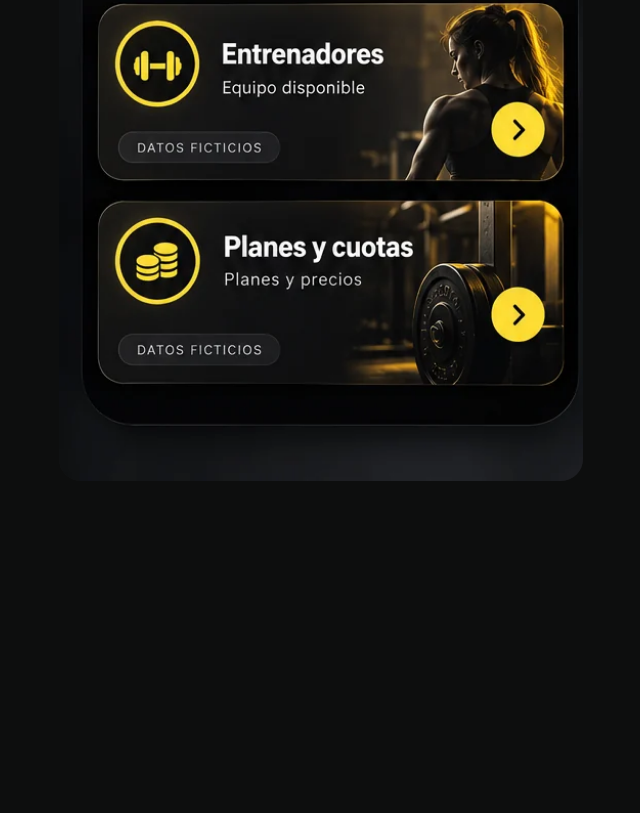
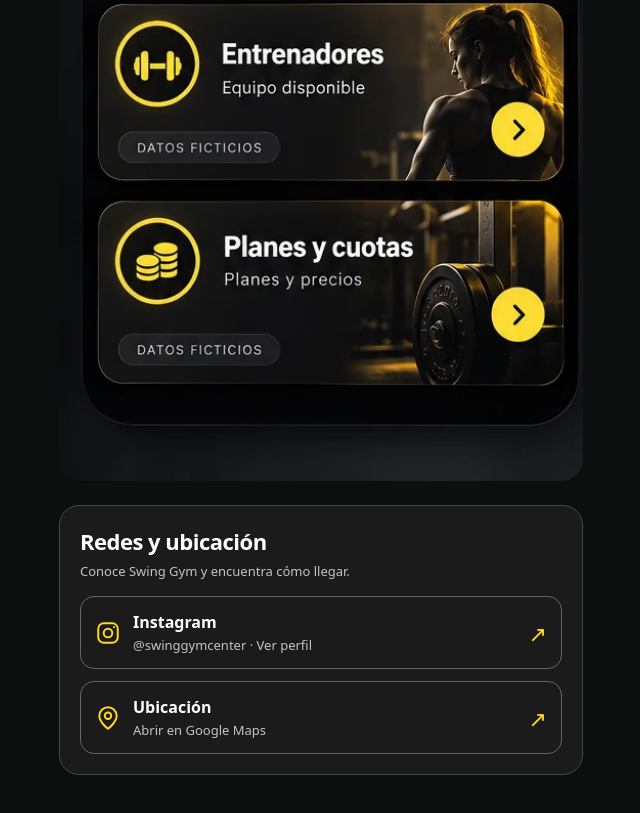
Before and after one commit to rusbelt114-glitch/DEMOS-EMPRESAS, a plain HTML site: page swing-gym-center/index.html in a window 1280 px wide. Shown: the part 1227-2040 px from the top of the page, without its empty margins (319-959 px from the left). Before the commit the page ends 1808 px from the top, so only its background shows below. Drawn offline with Linux system fonts and the light colour scheme.

Commit message:
Add Swing Gym Instagram and Google Maps section

```diff
--- a/swing-gym-center/index.html
+++ b/swing-gym-center/index.html
@@ -22,6 +22,18 @@
 .visual-menu-list button{padding:13px 10px;text-align:left;border:1px solid #505a51;border-radius:10px;background:var(--card);color:var(--ink);font:inherit}
 .visual-menu-list button:focus-visible{outline:3px solid var(--accent)}
 .catalog-link{display:inline-flex;align-items:center;min-height:44px;margin:0 0 8px;color:var(--accent);font-size:13px;text-decoration:none}.catalog-link:hover{text-decoration:underline}.catalog-link:focus-visible{outline:3px solid var(--accent);outline-offset:3px}
+
+.social-section{margin-top:24px;padding:20px;background:var(--card);border:1px solid #494949;border-radius:20px}
+.social-section h2{margin:0 0 6px;font-size:22px;letter-spacing:-.5px}
+.social-section>p{margin:0 0 16px;color:var(--muted);font-size:13px}
+.social-links{display:grid;gap:12px}
+.social-link{display:flex;align-items:center;gap:12px;min-height:72px;padding:14px;border:1px solid #666;border-radius:14px;color:var(--ink);text-decoration:none;overflow-wrap:anywhere}
+.social-link:hover{border-color:var(--accent)}
+.social-link:focus-visible{outline:3px solid var(--accent);outline-offset:3px}
+.social-link svg{width:26px;height:26px;flex:none;color:var(--accent)}
+.social-link strong{display:block;font-size:16px}
+.social-link small{display:block;color:var(--muted);font-size:13px;margin-top:3px}
+.social-link .external-arrow{margin-left:auto;color:var(--accent);font-size:22px;flex:none}
 </style>
 </head>
 <body>
@@ -37,6 +49,21 @@
 <a class="catalog-link" href="../">‹ Volver al catálogo</a>
 <div id="app">
 </div>
+
+<section class="social-section" aria-labelledby="social-title">
+<h2 id="social-title">Redes y ubicación</h2>
+<p>Conoce Swing Gym y encuentra cómo llegar.</p>
+<div class="social-links">
+<a class="social-link" href="https://www.instagram.com/swinggymcenter?vrfl=OWRlbHhrZjFyamN1" target="_blank" rel="noopener noreferrer" aria-label="Ver Instagram de Swing Gym, abre en una nueva pestaña">
+<svg viewBox="0 0 24 24" fill="none" stroke="currentColor" stroke-width="1.8" aria-hidden="true"><rect x="3" y="3" width="18" height="18" rx="5"/><circle cx="12" cy="12" r="4"/><circle cx="17.5" cy="6.5" r="1" fill="currentColor" stroke="none"/></svg>
+<span><strong>Instagram</strong><small>@swinggymcenter · Ver perfil</small></span><span class="external-arrow" aria-hidden="true">↗</span>
+</a>
+<a class="social-link" href="https://maps.app.goo.gl/sv69A3me9t3AqANJA" target="_blank" rel="noopener noreferrer" aria-label="Ver ubicación de Swing Gym en Google Maps, abre en una nueva pestaña">
+<svg viewBox="0 0 24 24" fill="none" stroke="currentColor" stroke-width="1.8" aria-hidden="true"><path d="M20 10c0 6-8 12-8 12S4 16 4 10a8 8 0 1 1 16 0Z"/><circle cx="12" cy="10" r="3"/></svg>
+<span><strong>Ubicación</strong><small>Abrir en Google Maps</small></span><span class="external-arrow" aria-hidden="true">↗</span>
+</a>
+</div>
+</section>
 </main>
 <nav class="nav">
 <button id="home" aria-label="Volver al inicio">⌂</button>
```
